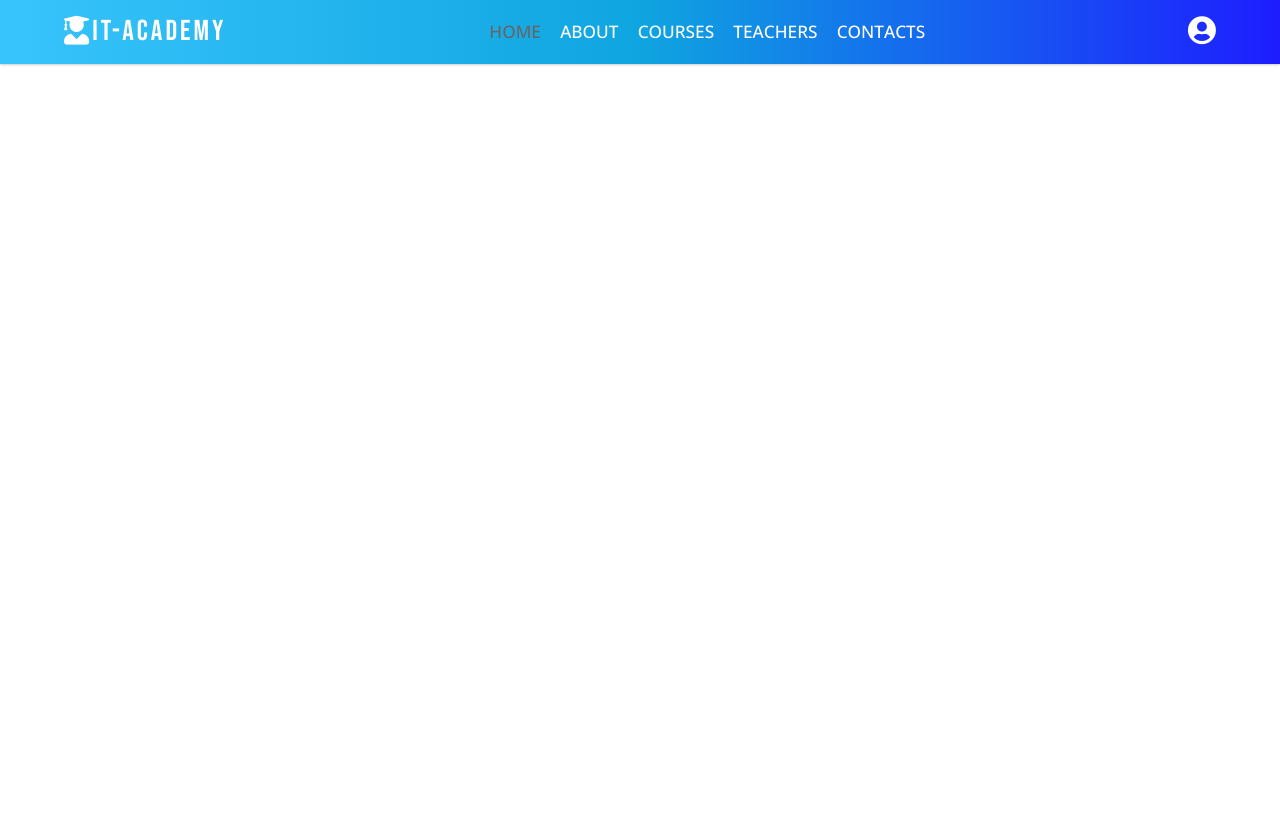
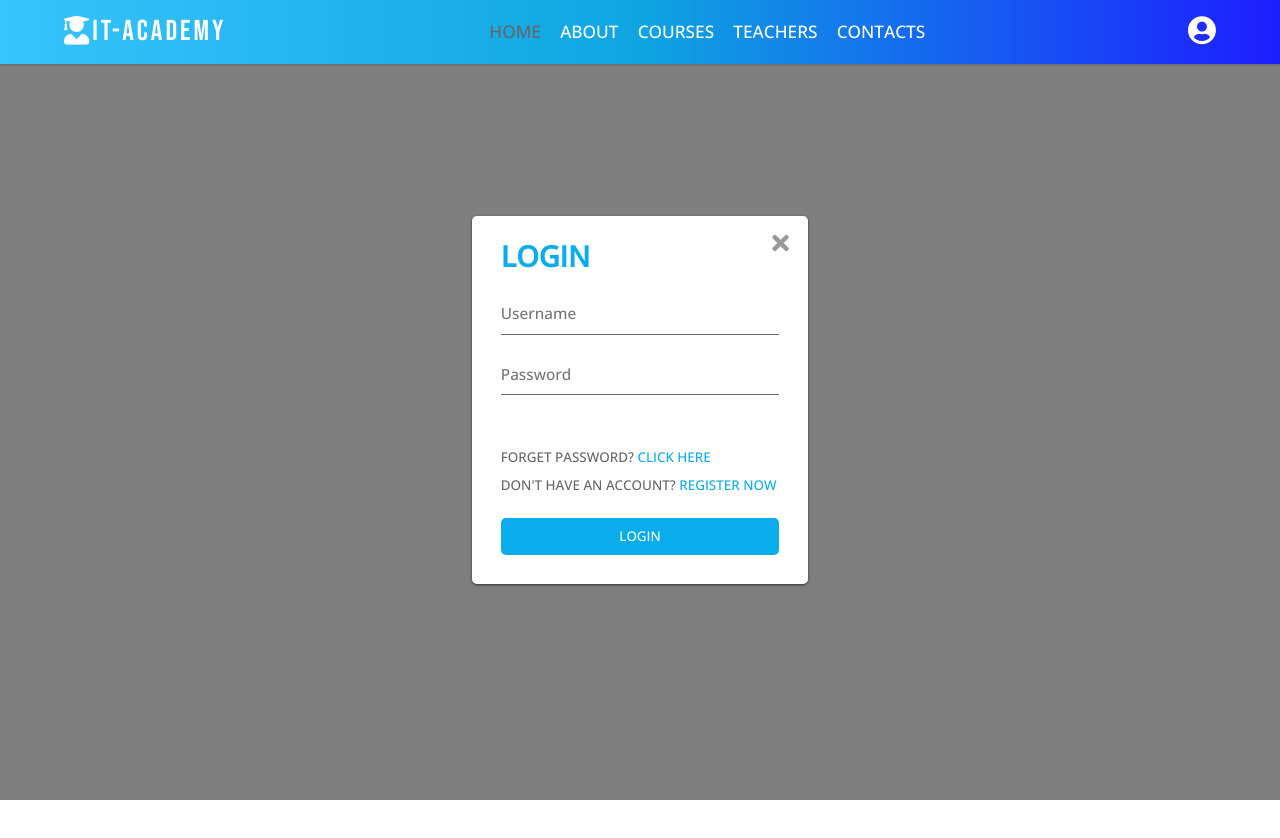
Before and after one commit to 00011733/Web-Technologies-CW1-1-, a plain HTML site: page index.html in a window 1280 px wide. Both pictures are taken after a click on the element "Profile". Shown: the top 838 px of the page. Drawn offline with nearby package versions, Linux system fonts and the light colour scheme.

Commit message:
Login form

```diff
--- a/css/main.css
+++ b/css/main.css
@@ -107,7 +107,95 @@ header #menu {
     display: none;
 }
 
+/* LOGIN form */
+.login-form{
+    height:100%;
+    width:100%;
+    position: fixed;
+    top:-120%; left: 0;
+    z-index: 1000;
+    background:rgba(0,0,0,.5);
+    display: flex;
+    align-items: center;
+    justify-content: center;
+}
 
+.login-form.popup{
+    top:0;
+}
+
+.login-form form{
+    width:35rem;
+    background:#fff;
+    margin:0 2rem;
+    padding:1rem 3rem;
+    border-radius: .5rem;
+    box-shadow: 0 .1rem .3rem #333;
+    position: relative;
+}
+
+.login-form form h3{
+    font-size: 3rem;
+    color: var(--color1);
+    padding:1rem 0;
+}
+
+.login-form form .box{
+    width:100%;
+    padding:1rem 0;
+    margin:1rem 0;
+    border-bottom: .2rem solid #666;
+    font-size: 1.6rem;
+    color:#333;
+    text-transform: none;
+}
+
+.login-form form .box::placeholder{
+    text-transform: capitalize;
+}
+
+.login-form form .box:focus{
+    border-color: var(--color1);
+}
+
+.login-form form .box:nth-child(3){
+    margin-bottom: 5rem;
+}
+
+.login-form form p{
+    font-size: 1.4rem;
+    color:#666;
+    padding:.5rem 0;
+}
+
+.login-form form p a{
+    color: var(--color1);
+}
+
+.login-form form .btn{
+    width: 100%;
+    padding: 1rem 0;
+    margin:2rem 0;
+    border-radius: 5px;
+    background-color: var(--color1);
+    color: var(--txtColor);
+}
+
+.login-form form .btn:hover{
+    background:#444;
+}
+
+.login-form form .fa-times{
+    position: absolute;
+    top:1.5rem; right:2rem;
+    font-size: 2.5rem;
+    cursor: pointer;
+    color:#999;
+}
+
+.login-form form .fa-times:hover{
+    color:#444;
+}
 
 
 
--- a/index.html
+++ b/index.html
@@ -4,7 +4,7 @@
     <meta charset="UTF-8">
     <meta http-equiv="X-UA-Compatible" content="IE=edge">
     <meta name="viewport" content="width=device-width, initial-scale=1.0">
-    <title>Pentagon | IT-Academy</title>
+    <title>IT-Academy</title>
 
     <!-- title image -->
     <link rel="shortcut icon" href="https://cdn-icons-png.flaticon.com/512/46/46955.png">
@@ -39,6 +39,22 @@
     </header>
     <!-- header section end -->
 
+    <!-- login form  -->
+
+<div class="login-form">
+
+    <form action="#">
+        <h3>login</h3>
+        <input type="email" placeholder="username" class="box">
+        <input type="password" placeholder="password" class="box">
+        <p>forget password? <a href="#">click here</a></p>
+        <p>don't have an account? <a href="#">register now</a></p>
+        <input type="submit" class="btn" value="login">
+        <i class="fas fa-times"></i>
+    </form>
+
+</div>
+
     <!-- js link -->
     <script src="js/scripts.js"></script>
 </body>
--- a/js/scripts.js
+++ b/js/scripts.js
@@ -1,9 +1,21 @@
 // ELEMENTS
 const menuEl = document.getElementById("menu");
 const navbarEl = document.querySelector(".navbar");
+const loginEl = document.querySelector("#login");
+const loginFormEl = document.querySelector(".login-form");
+const xEl = document.querySelector('.login-form form .fa-times');
 
 // Menu navbar
 menuEl.addEventListener('click', () => {
     menuEl.classList.toggle('fa-times');
     navbarEl.classList.toggle("nav-toggle");
 })
+
+// LOGIN form
+loginEl.addEventListener('click', function() {
+    loginFormEl.classList.add('popup');
+});
+
+xEl.addEventListener('click', function () {
+    loginFormEl.classList.remove('popup');
+});
```
